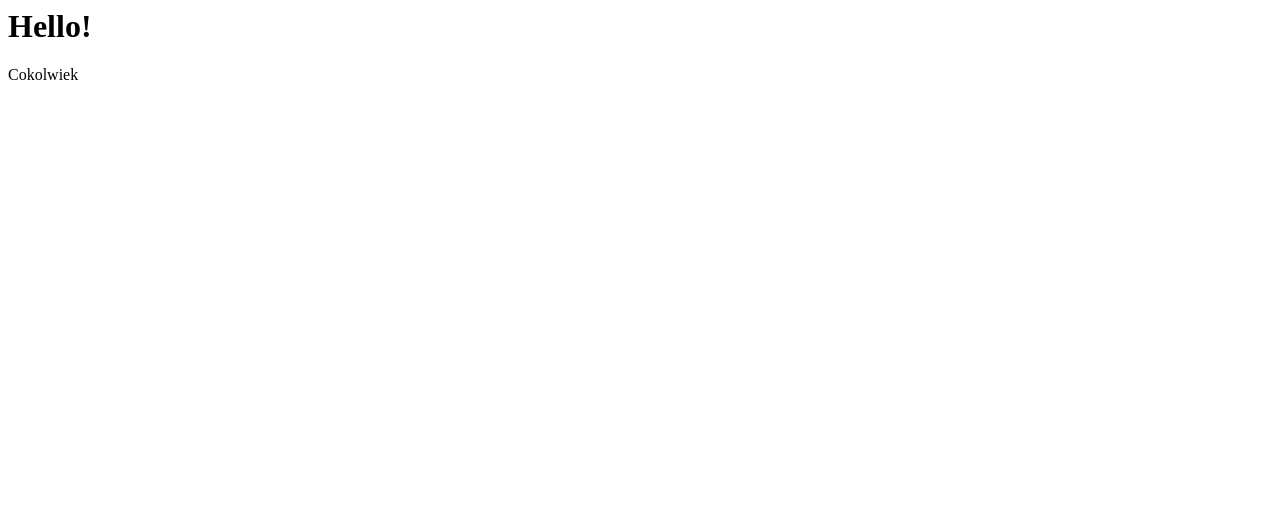
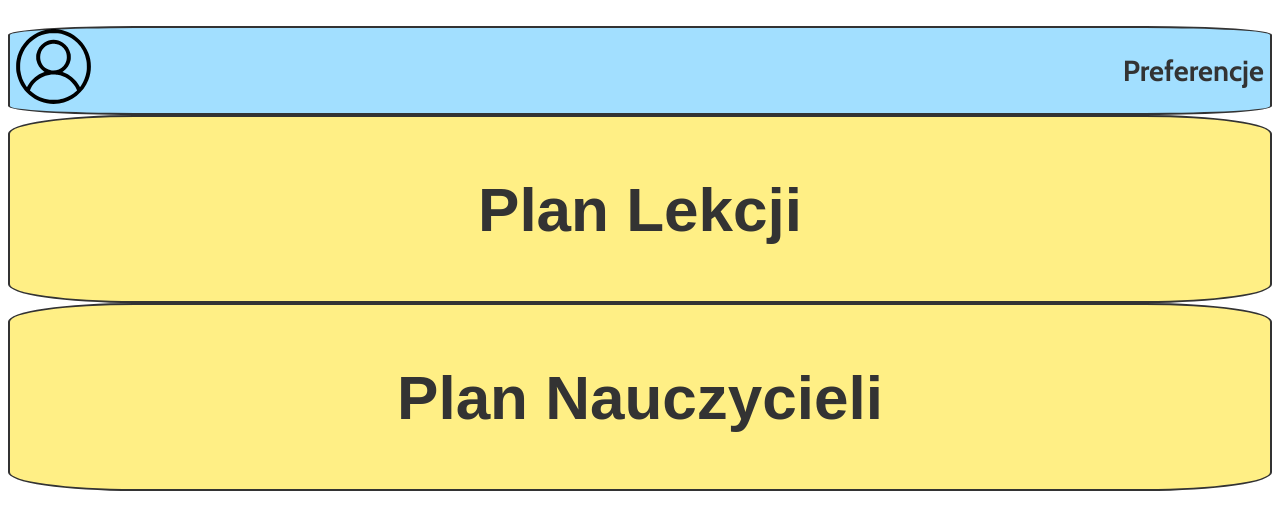
Before and after one commit to Monte-Edu-Project/Tymoteusz-Badura, a plain HTML site: page index.html in a window 1280 px wide. Drawn offline with nearby package versions, Linux system fonts and the light colour scheme.

Commit message:
Removed test and added starting screen prototype

```diff
--- /dev/null
+++ b/formatting.css
@@ -0,0 +1,29 @@
+.secondary_button {
+    background-color:#A2DFFF;
+    border-radius: 10%;
+    border: 2px solid #333333;
+    display: flex;
+    flex-direction: row;
+    justify-content: space-between;
+  }
+  .main_button {
+    background-color:#FFEF85;
+    border-radius: 10%;
+    color: #333333;
+    padding: 15px 32px;
+    text-align: center;
+    display: block;
+    font-size: 31px;
+    font: bold;
+    border: 2px solid #333333;
+  }
+  .secondary_button_content{
+    font-size: 29px;
+    font-family: 'Cabin', sans-serif;
+    color: #333333;
+  }
+  .buttons{
+    display: flex;
+    flex-direction: column;
+    justify-content: space-between;
+  }
--- a/index.html
+++ b/index.html
@@ -1,2 +1,28 @@
-<h1>Hello!</h1>
-Cokolwiek
+<!DOCTYPE html>
+<html>
+    <head>
+        <title></title>
+        <link rel="preconnect" href="https://fonts.googleapis.com">
+        <link rel="preconnect" href="https://fonts.gstatic.com" crossorigin>
+        <link href="https://fonts.googleapis.com/css2?family=Cabin:wght@700&display=swap" rel="stylesheet">
+        <link rel="stylesheet" href="formatting.css">
+    </head>
+    <body>
+        <header>
+            <div class="buttons">
+                <button class="secondary_button">
+                    <img src="images/account_icon.svg" alt="account_icon" width="75"height="75"style="display:inline"class="secondary_button_content"/>
+                    <h2 class="secondary_button_content">Preferencje</h2>
+                </button>
+            </div>
+        </header>
+        <div class="buttons">
+            <button class="main_button">
+                <h1>Plan Lekcji</h1>
+            </button>
+            <button class="main_button">
+                <h1>Plan Nauczycieli</h1>
+            </button>
+        </div>
+    </body>
+</html>
```
Also changed, not shown: images/account_icon.svg (added).
